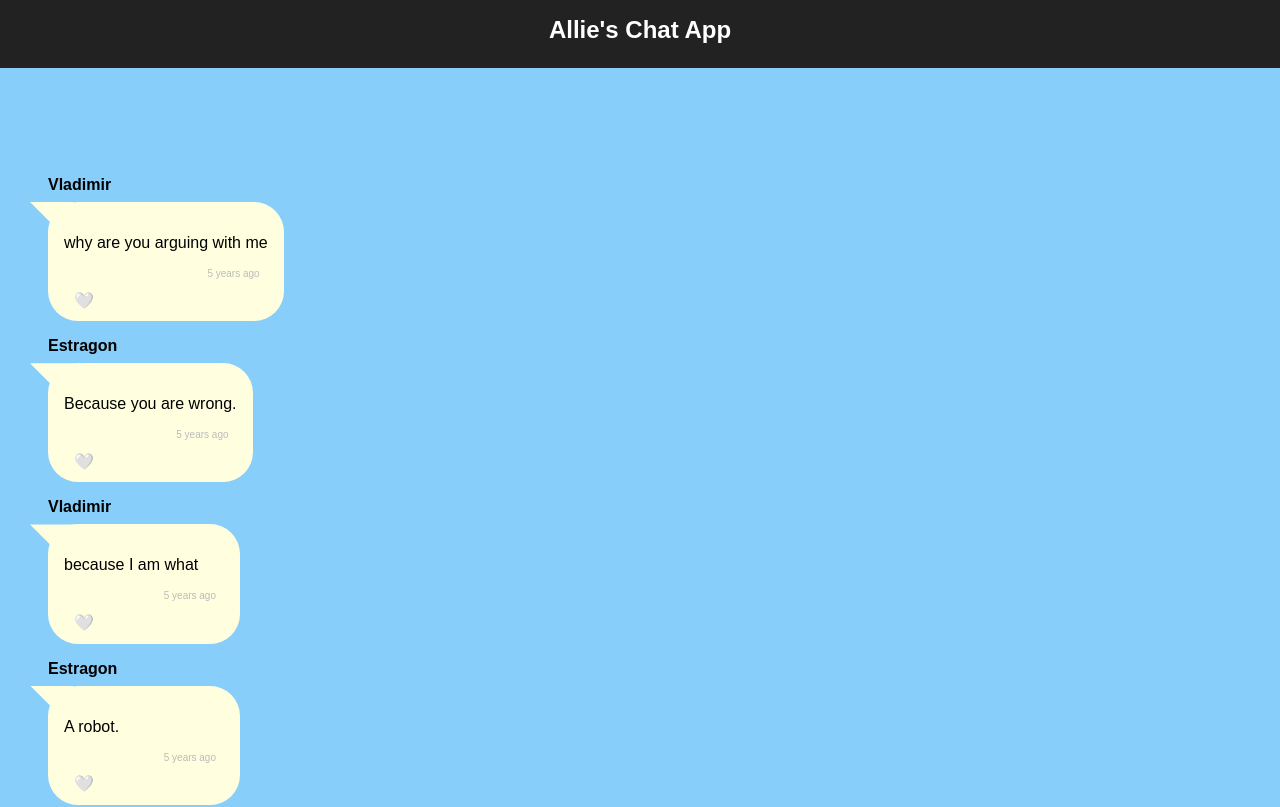
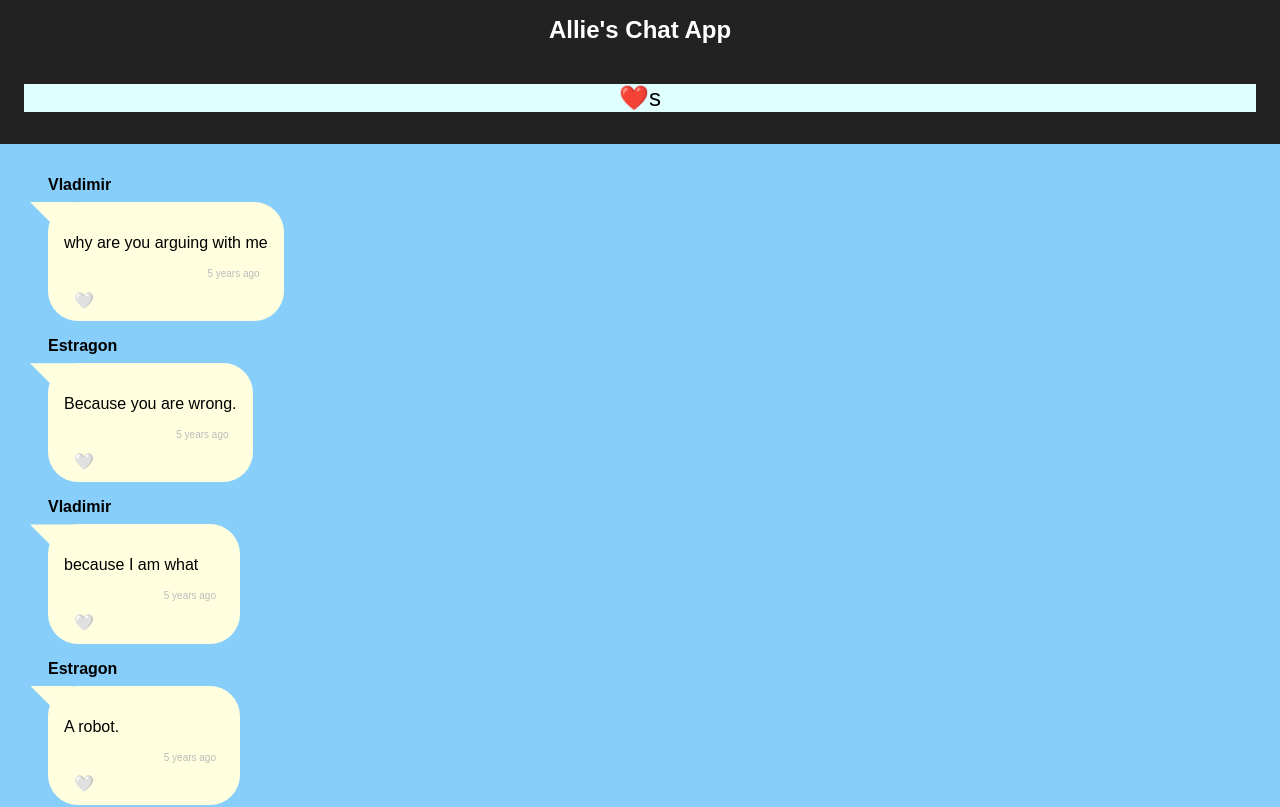
Before and after one commit to azs6189/react-chatlog, a React (Create React App) app: page / in a window 1280 px wide. Shown: the top 807 px of the page. Built offline with nearby package versions, Linux system fonts and the light colour scheme.

Commit message:
adds section for hearts/counter

```diff
--- a/src/App.js
+++ b/src/App.js
@@ -2,18 +2,30 @@ import React from 'react';
 import './App.css';
 import chatMessages from './data/messages.json';
 import ChatLog from './components/ChatLog';
+import { useState } from 'react';
 
 const App = () => {
+	const [likesCount, setLikesCount] = useState(0);
+
+	const increaseLikes = () => {
+		setLikesCount(likesCount + 1);
+	};
+
 	return (
 		<div id="App">
 			<header>
 				<h1>Allie's Chat App</h1>
+				<section className="black" id="heartWidget">
+					{/* {increaseLikes} ❤️s */}
+					❤️s
+				</section>
 			</header>
 
 			<main>
 				{/* Wave 01: Render one ChatEntry component */}
 
 				{/* Wave 02: Render ChatLog component */}
+
 				<ChatLog entries={chatMessages}></ChatLog>
 			</main>
 		</div>
```
